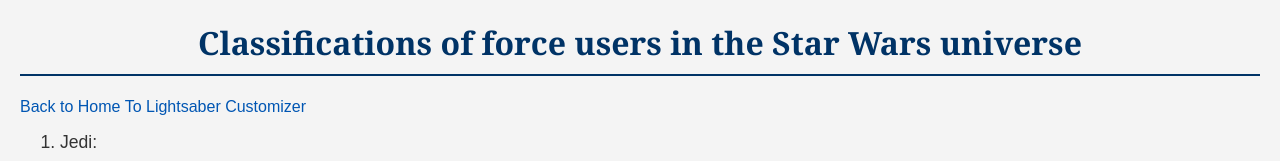
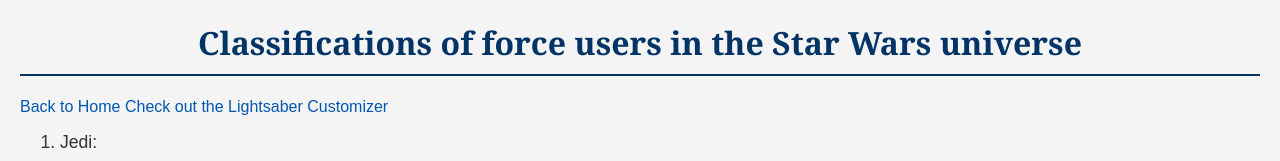
Before and after one commit to Amoeba115/is201site, a plain HTML site: page scratch.html in a window 1280 px wide. Shown: the top 161 px of the page. Drawn offline with Linux system fonts and the light colour scheme.

Commit message:
Update scratch.html

```diff
--- a/scratch.html
+++ b/scratch.html
@@ -9,7 +9,7 @@
 <body>
     <h1 id="top">Classifications of force users in the Star Wars universe</h1>
     <a href="index.html">Back to Home</a>
-    <a href="webapp.html">To Lightsaber Customizer</a>
+    <a href="webapp.html">Check out the Lightsaber Customizer</a>
     <ol class="centeredlist">
         <li>Jedi: <div class="jedi-info"> <ul>
             <li>Formed in 25,025 BBY (Before the Battle of Yavin, AKA before the events of Star Wars: Episode IV).</li>
```
